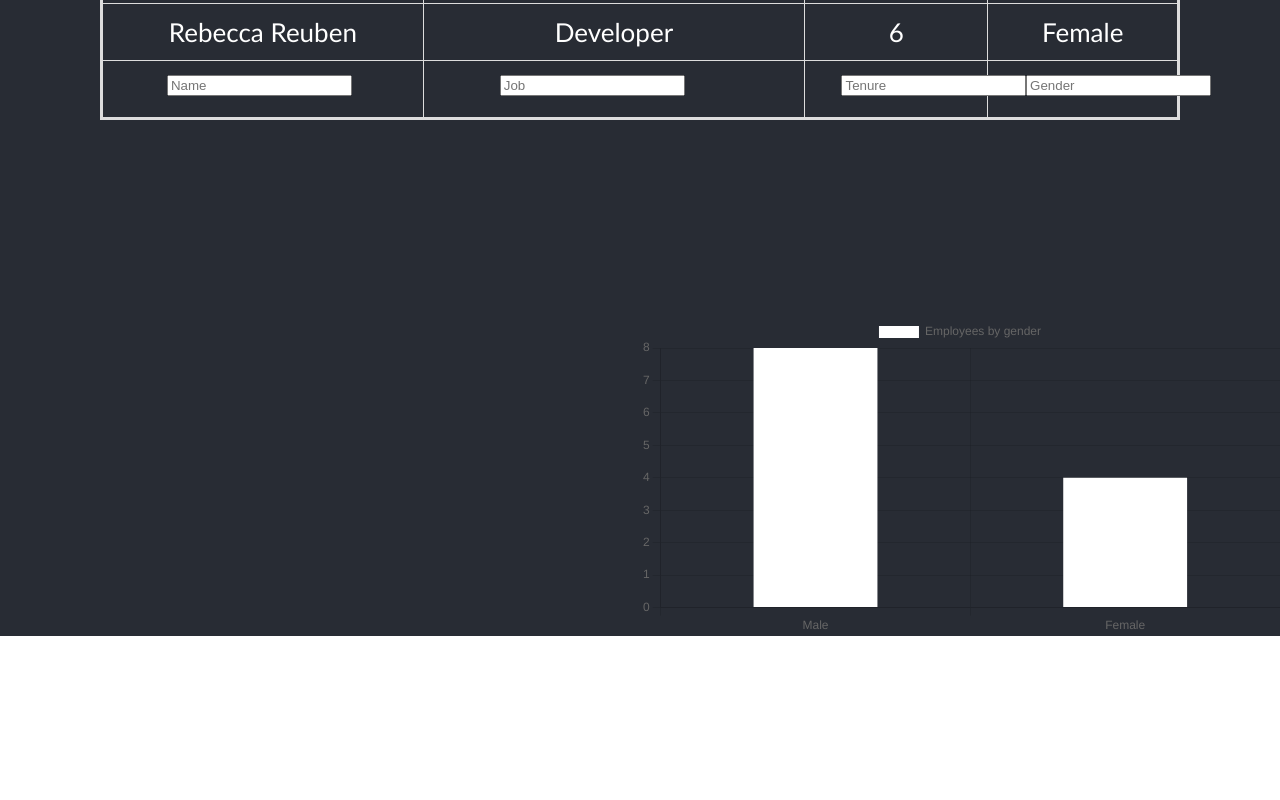
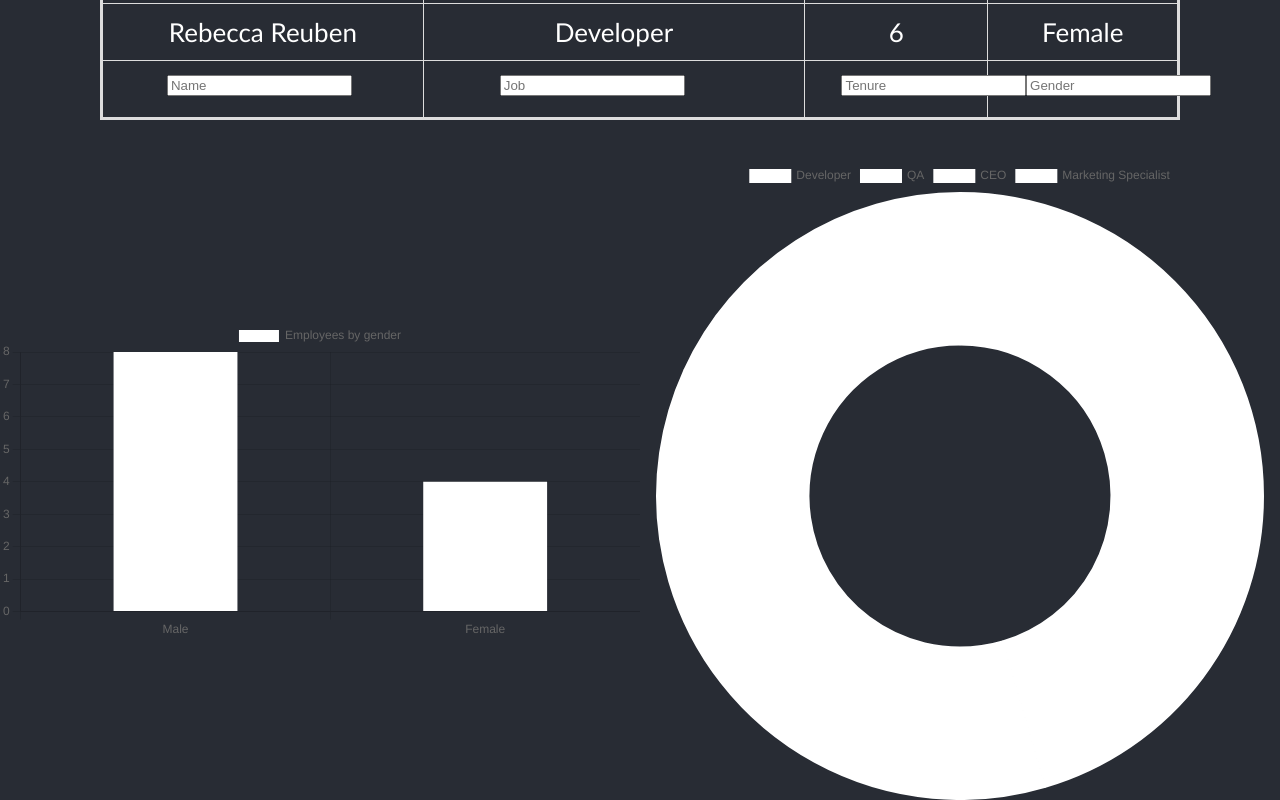
Before and after one commit to ikoma-softserve/sna-ui-candidate-test, a React (Create React App) app: page / in a window 1280 px wide. Shown: the part 771-1571 px from the top of the page. Before the commit the page ends 1407 px from the top, so only its background shows below. Built offline with nearby package versions, Linux system fonts and the light colour scheme.

Commit message:
Work version of PieChart is done

```diff
--- a/src/App.css
+++ b/src/App.css
@@ -3,7 +3,16 @@
   background-color: #282c34;
 }
 
+.App-Charts {
+  display: flex;
+  align-items: center;
+  width: auto;
+}
+
 .App-BarChart {
-  max-width: 50%;
-  margin-left: auto;
+  width: 50%;
 }
+
+.App-PieChart {
+  width: 50%;
+}
--- a/src/App.js
+++ b/src/App.js
@@ -15,8 +15,14 @@ export default function App() {
         </header>
         <Main />
 
-        <div className={"App-BarChart"}>
-          <canvas id="barChart" />
+        <div className={"App-Charts"}>
+          <div className={"App-BarChart"}>
+            <canvas id="barChart" />
+          </div>
+
+          <div className={"App-PieChart"}>
+            <canvas id="pieChart" />
+          </div>
         </div>
       </EmployeesProvider>
     </div>
--- a/src/components/Main/index.js
+++ b/src/components/Main/index.js
@@ -1,6 +1,7 @@
 import React, { useContext, useMemo } from "react";
 
 import BarChart from "../BarChart";
+import PieChart from "../PieChart";
 import Table from "../Table";
 
 import { EmployeesContext } from "../../context";
@@ -22,6 +23,36 @@ export default function Main() {
     [employeesList]
   );
 
+  const CEOsCount = useMemo(
+    () =>
+      employeesList.reduce((el, nexEl) => el + (nexEl.jobTitle === "CEO"), 0),
+    [employeesList]
+  );
+
+  const QAsCount = useMemo(
+    () =>
+      employeesList.reduce((el, nexEl) => el + (nexEl.jobTitle === "QA"), 0),
+    [employeesList]
+  );
+
+  const developersCount = useMemo(
+    () =>
+      employeesList.reduce(
+        (el, nexEl) => el + (nexEl.jobTitle === "Developer"),
+        0
+      ),
+    [employeesList]
+  );
+
+  const marketingSpecialistCount = useMemo(
+    () =>
+      employeesList.reduce(
+        (el, nexEl) => el + (nexEl.jobTitle === "Marketing Specialist"),
+        0
+      ),
+    [employeesList]
+  );
+
   return (
     <main className={"App-main"}>
       <Table />
@@ -30,9 +61,14 @@ export default function Main() {
         <BarChart malesCount={malesCount} femalesCount={femalesCount} />
       )}
 
-      <div>
-        <canvas id="myChart" />
-      </div>
+      {CEOsCount && QAsCount && developersCount && marketingSpecialistCount && (
+        <PieChart
+          marketingSpecialistCount={marketingSpecialistCount}
+          developersCount={developersCount}
+          QAsCount={QAsCount}
+          CEOsCount={CEOsCount}
+        />
+      )}
     </main>
   );
 }
--- /dev/null
+++ b/src/components/PieChart/index.js
@@ -0,0 +1,38 @@
+import React, { useEffect, memo } from "react";
+
+import Chart from "chart.js/auto";
+
+const PieChart = memo(function BarChart({
+  developersCount,
+  QAsCount,
+  CEOsCount,
+  marketingSpecialistCount,
+}) {
+  const labels = ["Developer", "QA", "CEO", "Marketing Specialist"];
+
+  const data = {
+    labels: labels,
+    datasets: [
+      {
+        label: "Employees by job title",
+        backgroundColor: "white",
+        barPercentage: 0.5,
+        borderColor: "white",
+        data: [developersCount, QAsCount, CEOsCount, marketingSpecialistCount],
+      },
+    ],
+  };
+  const config = {
+    type: "doughnut",
+    data: data,
+    options: {},
+  };
+
+  useEffect(() => {
+    const myChart = new Chart(document.getElementById("pieChart"), config);
+  }, []);
+
+  return <></>;
+});
+
+export default PieChart;
--- a/src/components/index.js
+++ b/src/components/index.js
@@ -2,3 +2,4 @@ export { default as Button } from "./Button";
 export { default as BarChart } from "./BarChart";
 export { default as Table } from "./Table";
 export { default as Main } from "./Main";
+export { default as PieChart } from "./PieChart";
```
Also changed, not shown: 1 other file (tests, documents, lock files or other folders).
